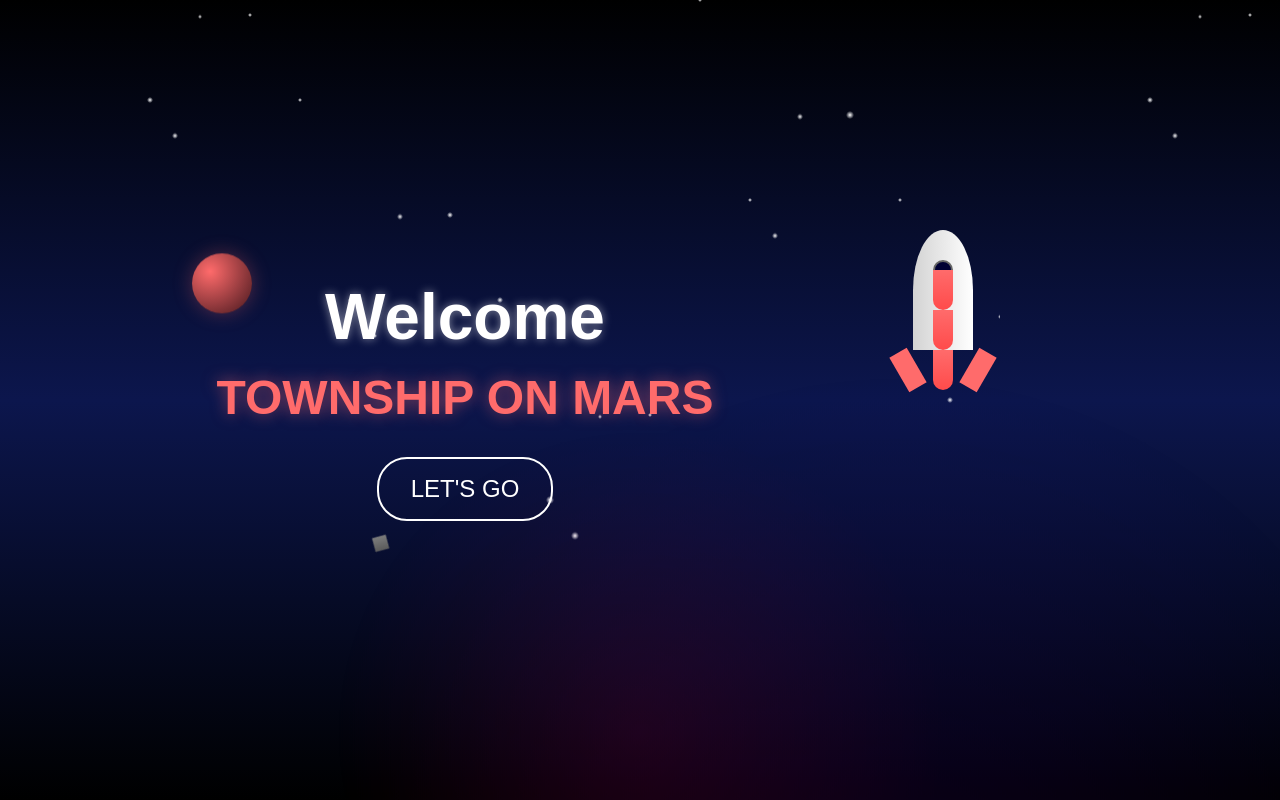
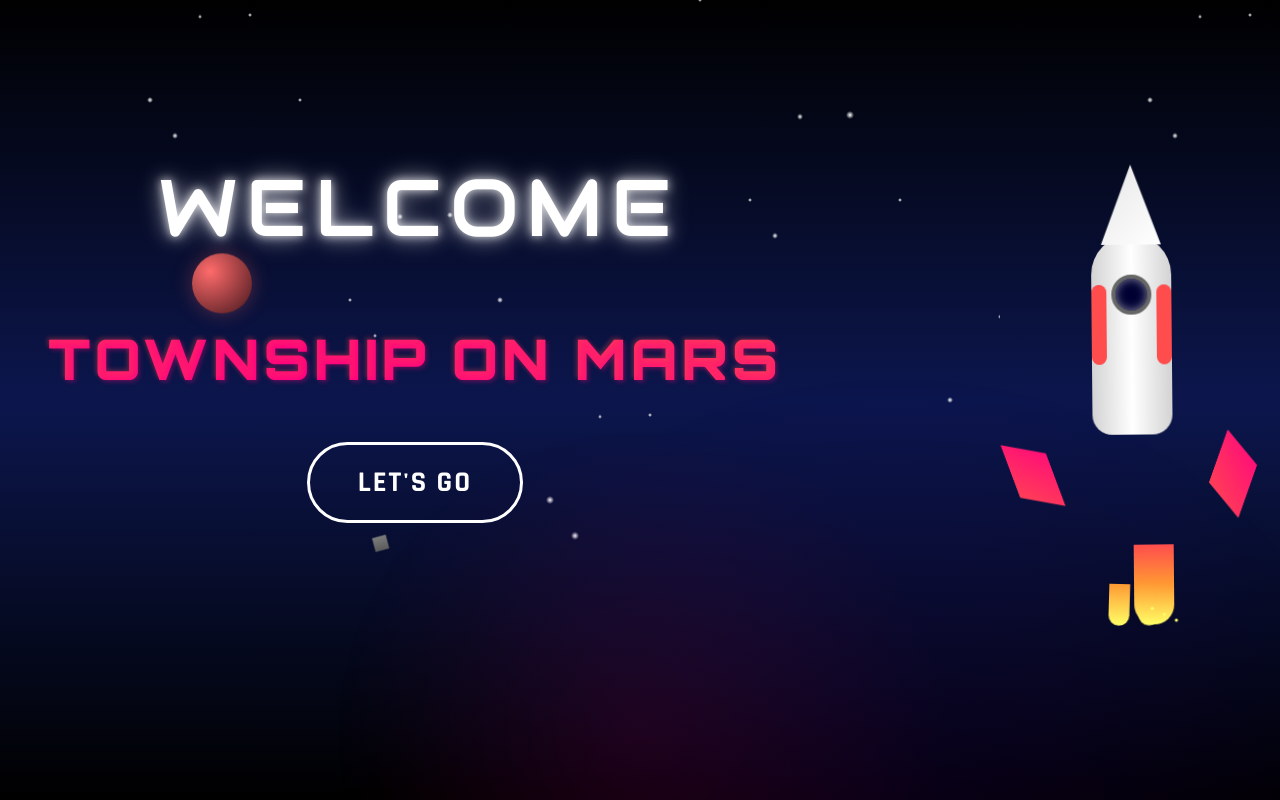
Before and after one commit to 192210119/Space-Games-PDD, a plain HTML site: page index.html in a window 1280 px wide. Drawn offline with Linux system fonts and the light colour scheme.

Commit message:
font updations

```diff
--- a/index.html
+++ b/index.html
@@ -4,6 +4,9 @@
     <meta charset="UTF-8">
     <meta name="viewport" content="width=device-width, initial-scale=1.0">
     <title>TOWNSHIP ON MARS</title>
+    <link rel="preconnect" href="https://fonts.googleapis.com">
+    <link rel="preconnect" href="https://fonts.gstatic.com" crossorigin>
+    <link href="https://fonts.googleapis.com/css2?family=Orbitron:wght@400;700;900&family=Rajdhani:wght@500;700&family=Audiowide&display=swap" rel="stylesheet">
     <link rel="stylesheet" href="styles/main.css">
 </head>
 <body>
@@ -28,24 +31,38 @@
 
     <main class="content">
         <div class="welcome-section">
-            <h1 class="welcome-text">Welcome</h1>
+            <div class="welcome-text">
+                <span>W</span>
+                <span>E</span>
+                <span>L</span>
+                <span>C</span>
+                <span>O</span>
+                <span>M</span>
+                <span>E</span>
+            </div>
             <h2 class="game-title">TOWNSHIP ON MARS</h2>
             <button class="lets-go-btn">LET'S GO</button>
         </div>
 
         <div class="rocket-container">
             <div class="rocket">
+                <div class="rocket-head"></div>
                 <div class="rocket-body">
-                    <div class="window"></div>
+                    <div class="rocket-window"></div>
+                    <div class="rocket-detail left"></div>
+                    <div class="rocket-detail right"></div>
                 </div>
-                <div class="fins">
-                    <div class="fin left"></div>
-                    <div class="fin right"></div>
+                <div class="rocket-fins">
+                    <div class="fin fin-left"></div>
+                    <div class="fin fin-right"></div>
                 </div>
-                <div class="flames">
-                    <div class="flame"></div>
-                    <div class="flame"></div>
-                    <div class="flame"></div>
+                <div class="rocket-exhaust">
+                    <div class="flames">
+                        <div class="flame flame-main"></div>
+                        <div class="flame flame-side flame-side-left"></div>
+                        <div class="flame flame-side flame-side-right"></div>
+                        <div class="flame-particles"></div>
+                    </div>
                 </div>
             </div>
         </div>
--- a/styles/main.css
+++ b/styles/main.css
@@ -193,167 +193,322 @@ body {
     display: flex;
     justify-content: center;
     align-items: center;
+    padding-bottom: 5vh;
 }
 
 .welcome-section {
     text-align: center;
     margin-right: 200px;
+    transform: translateY(-5vh);
 }
 
 .welcome-text {
-    font-size: 4rem;
-    margin-bottom: 1rem;
-    text-shadow: 0 0 10px rgba(255,255,255,0.5);
-    animation: glow 2s ease-in-out infinite alternate;
+    font-family: 'Audiowide', cursive;
+    font-size: 5rem;
+    margin-bottom: 4rem;
+    display: flex;
+    justify-content: center;
+    gap: 0.5rem;
+    opacity: 1;
 }
 
+@keyframes letterAnimation {
+    0% { transform: translateY(0) rotate(0deg); opacity: 0; }
+    25% { transform: translateY(-20px) rotate(10deg); opacity: 1; }
+    50% { transform: translateY(0) rotate(0deg); opacity: 1; }
+    75% { transform: translateY(20px) rotate(-10deg); opacity: 1; }
+    100% { transform: translateY(0) rotate(0deg); opacity: 1; }
+}
+
+.welcome-text span {
+    display: inline-block;
+    color: #fff;
+    animation: letterAnimation 2s ease-out forwards;
+    opacity: 0;
+    text-shadow:
+        0 0 10px rgba(255,255,255,0.8),
+        0 0 20px rgba(255,255,255,0.5),
+        0 0 30px rgba(255,255,255,0.3);
+}
+
+.welcome-text span:nth-child(1) { animation-delay: 0.1s; }
+.welcome-text span:nth-child(2) { animation-delay: 0.2s; }
+.welcome-text span:nth-child(3) { animation-delay: 0.3s; }
+.welcome-text span:nth-child(4) { animation-delay: 0.4s; }
+.welcome-text span:nth-child(5) { animation-delay: 0.5s; }
+.welcome-text span:nth-child(6) { animation-delay: 0.6s; }
+.welcome-text span:nth-child(7) { animation-delay: 0.7s; }
+
 .game-title {
-    font-size: 3rem;
-    margin-bottom: 2rem;
-    color: #ff6b6b;
-    text-shadow: 0 0 15px rgba(255,107,107,0.5);
+    font-family: 'Orbitron', sans-serif;
+    font-weight: 900;
+    font-size: 3.5rem;
+    margin-bottom: 3rem;
+    margin-top: 2rem;
+    background: linear-gradient(45deg, #ff4d4d, #ff0080, #ff4d4d);
+    background-size: 200% auto;
+    color: transparent;
+    -webkit-background-clip: text;
+    background-clip: text;
+    animation: gradient 3s linear infinite;
+    text-transform: uppercase;
+    letter-spacing: 4px;
+    text-shadow:
+        2px 2px 4px rgba(255, 0, 128, 0.3),
+        -2px -2px 4px rgba(255, 77, 77, 0.3);
+}
+
+@keyframes gradient {
+    0% { background-position: 0% 50%; }
+    50% { background-position: 100% 50%; }
+    100% { background-position: 0% 50%; }
 }
 
 /* Button Styles */
 .lets-go-btn {
-    padding: 1rem 2rem;
-    font-size: 1.5rem;
+    font-family: 'Rajdhani', sans-serif;
+    padding: 1.2rem 3rem;
+    font-size: 1.8rem;
+    font-weight: 700;
     background: transparent;
     color: #fff;
-    border: 2px solid #fff;
-    border-radius: 30px;
+    border: 3px solid #fff;
+    border-radius: 50px;
     cursor: pointer;
     transition: all 0.3s ease;
     position: relative;
     overflow: hidden;
+    text-transform: uppercase;
+    letter-spacing: 2px;
 }
 
 .lets-go-btn:hover {
     background: rgba(255,255,255,0.1);
-    box-shadow: 0 0 20px rgba(255,255,255,0.3);
+    box-shadow:
+        0 0 20px rgba(255,255,255,0.3),
+        0 0 40px rgba(255,255,255,0.1),
+        0 0 60px rgba(255,255,255,0.1);
+    transform: scale(1.05);
+}
+
+.lets-go-btn:active {
+    transform: scale(0.95);
 }
 
 /* Rocket Styles */
 .rocket-container {
     position: relative;
-    width: 150px;
-    height: 300px;
+    width: 200px;
+    height: 400px;
+    margin-left: 50px;
 }
 
 .rocket {
     position: absolute;
-    animation: hover 2s ease-in-out infinite;
+    width: 100%;
+    height: 100%;
+    animation: rocketHover 3s ease-in-out infinite;
+}
+
+@keyframes rocketHover {
+    0% { transform: translateY(0) rotate(1deg); }
+    50% { transform: translateY(-20px) rotate(-1deg); }
+    100% { transform: translateY(0) rotate(1deg); }
+}
+
+.rocket-head {
+    position: absolute;
+    top: 0;
+    left: 50%;
+    transform: translateX(-50%);
+    width: 60px;
+    height: 80px;
+    background: linear-gradient(135deg, #e6e6e6, #ffffff);
+    clip-path: polygon(50% 0%, 100% 100%, 0% 100%);
+    z-index: 2;
 }
 
 .rocket-body {
-    width: 60px;
-    height: 120px;
-    background: linear-gradient(90deg, #d3d3d3, #fff);
-    border-radius: 50% 50% 0 0;
-    position: relative;
+    position: absolute;
+    top: 70px;
+    left: 50%;
+    transform: translateX(-50%);
+    width: 80px;
+    height: 200px;
+    background: linear-gradient(90deg, #d3d3d3, #ffffff, #d3d3d3);
+    border-radius: 40px 40px 20px 20px;
+    overflow: hidden;
 }
 
-.window {
-    width: 20px;
-    height: 20px;
+.rocket-window {
+    position: absolute;
+    top: 40px;
+    left: 50%;
+    transform: translateX(-50%);
+    width: 40px;
+    height: 40px;
     background: #000033;
     border-radius: 50%;
-    position: absolute;
-    top: 30px;
-    left: 50%;
-    transform: translateX(-50%);
-    border: 2px solid #666;
+    border: 4px solid #666;
+    box-shadow: inset 0 0 10px rgba(255,255,255,0.5);
 }
 
-.fins {
-    position: relative;
+.rocket-detail {
+    position: absolute;
+    width: 15px;
+    height: 80px;
+    background: #ff4d4d;
+    border-radius: 10px;
+}
+
+.rocket-detail.left {
+    left: 0;
+    top: 50px;
+}
+
+.rocket-detail.right {
+    right: 0;
+    top: 50px;
+}
+
+.rocket-fins {
+    position: absolute;
+    bottom: 50px;
+    width: 100%;
+    height: 80px;
 }
 
 .fin {
     position: absolute;
-    width: 20px;
-    height: 40px;
-    background: #ff6b6b;
+    width: 40px;
+    height: 80px;
+    background: linear-gradient(45deg, #ff4d4d, #ff0080);
+    clip-path: polygon(0 0, 100% 30%, 100% 100%, 0 70%);
 }
 
-.fin.left {
-    transform: rotate(-30deg);
-    left: -15px;
+.fin-left {
+    left: -20px;
+    transform: rotate(-20deg);
 }
 
-.fin.right {
-    transform: rotate(30deg);
-    right: -15px;
+.fin-right {
+    right: -20px;
+    transform: rotate(20deg);
 }
 
-/* Flame Animation */
-@keyframes flicker {
-    0% { transform: scaleY(1); }
-    50% { transform: scaleY(1.2); }
-    100% { transform: scaleY(1); }
+/* Enhanced Flame Effects */
+.rocket-exhaust {
+    position: absolute;
+    bottom: -60px;
+    left: 50%;
+    transform: translateX(-50%);
+    width: 60px;
+    height: 80px;
+}
+
+@keyframes flameFlicker {
+    0%, 100% { transform: scaleY(1) translateY(0); }
+    50% { transform: scaleY(1.2) translateY(5px); }
+}
+
+@keyframes sideFlame {
+    0%, 100% { transform: scale(1) rotate(0); }
+    50% { transform: scale(1.1) rotate(5deg); }
 }
 
 .flames {
+    position: relative;
+    width: 100%;
+    height: 100%;
+}
+
+.flame {
     position: absolute;
-    bottom: -40px;
+    bottom: 0;
     left: 50%;
     transform: translateX(-50%);
 }
 
-.flame {
+.flame-main {
+    width: 40px;
+    height: 80px;
+    background: linear-gradient(to bottom, #ff4d4d, #ff9933, #ffff66);
+    border-radius: 0 0 20px 20px;
+    animation: flameFlicker 0.2s infinite;
+}
+
+.flame-side {
     width: 20px;
     height: 40px;
-    background: linear-gradient(to bottom, #ff6b6b, #ff4b4b);
-    border-radius: 0 0 20px 20px;
-    animation: flicker 0.2s infinite;
+    background: linear-gradient(to bottom, #ff9933, #ffff66);
+    border-radius: 0 0 10px 10px;
+    animation: sideFlame 0.3s infinite;
 }
 
-/* Hover Animation */
-@keyframes hover {
-    0% { transform: translateY(0); }
-    50% { transform: translateY(-20px); }
-    100% { transform: translateY(0); }
+.flame-side-left {
+    left: 5px;
+    transform: rotate(-15deg);
 }
 
-/* Responsive Design */
+.flame-side-right {
+    left: auto;
+    right: 5px;
+    transform: rotate(15deg);
+}
+
+@keyframes particleRise {
+    0% { transform: translateY(0) scale(1); opacity: 1; }
+    100% { transform: translateY(-100px) scale(0); opacity: 0; }
+}
+
+.flame-particles {
+    position: absolute;
+    bottom: -20px;
+    left: 50%;
+    transform: translateX(-50%);
+    width: 60px;
+    height: 60px;
+    background:
+        radial-gradient(circle at center, #ffff66 1px, transparent 2px),
+        radial-gradient(circle at 30% 40%, #ffff66 1px, transparent 2px),
+        radial-gradient(circle at 70% 60%, #ffff66 1px, transparent 2px);
+    animation: particleRise 1s infinite;
+}
+
+/* Responsive adjustments */
 @media (max-width: 768px) {
-    .welcome-section {
-        margin-right: 0;
-        margin-bottom: 50px;
-    }
-
-    .content {
-        flex-direction: column;
-    }
-
     .welcome-text {
-        font-size: 3rem;
+        font-size: 3.5rem;
+        margin-bottom: 3rem;
     }
 
     .game-title {
-        font-size: 2rem;
+        font-size: 2.5rem;
+        margin-top: 1.5rem;
+        margin-bottom: 2.5rem;
     }
 
     .rocket-container {
         transform: scale(0.8);
+        margin-left: 20px;
     }
 }
 
 @media (max-width: 480px) {
     .welcome-text {
         font-size: 2.5rem;
+        margin-bottom: 2.5rem;
     }
 
     .game-title {
-        font-size: 1.5rem;
-    }
-
-    .lets-go-btn {
-        padding: 0.8rem 1.6rem;
-        font-size: 1.2rem;
+        font-size: 2rem;
+        margin-top: 1rem;
+        margin-bottom: 2rem;
+        letter-spacing: 2px;
     }
 
     .rocket-container {
         transform: scale(0.6);
+        margin-left: 0;
     }
 }
```
